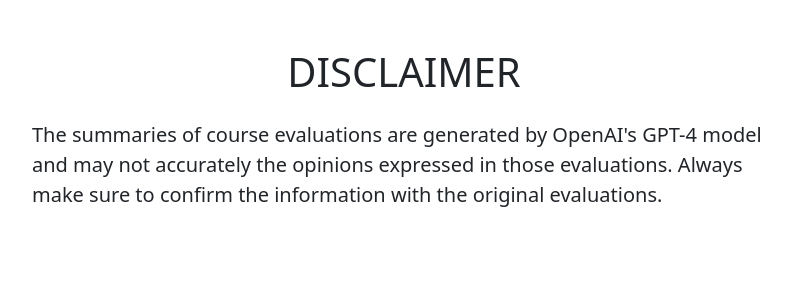
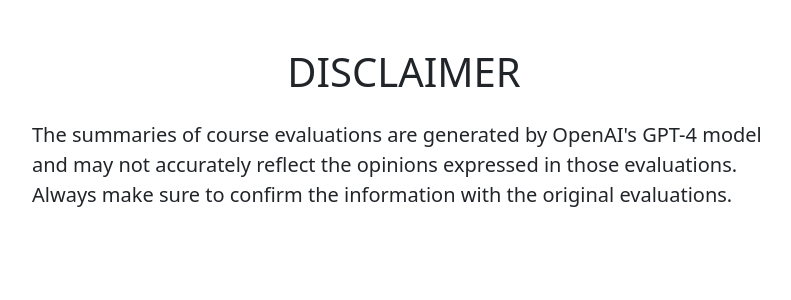
Before and after one commit to RAY2L/coursechat, a Node project: template views/pages/info.ejs in a window 1280 px wide. Shown: the part 55-355 px from the top of the page, without its empty margins (236-1027 px from the left). Run offline with Node 20 templates, Linux system fonts and the light colour scheme; the template is opened without the code that fills it, so the values that code supplies are empty; some libraries are stand-ins or nearby versions.

Commit message:
Fix disclaimer message

```diff
--- a/views/pages/info.ejs
+++ b/views/pages/info.ejs
@@ -7,7 +7,7 @@
     <div class="container" style="width: 60%">
       <p class="text-left lead">
         The summaries of course evaluations are generated by OpenAI's GPT-4
-        model and may not accurately the opinions expressed in those
+        model and may not accurately reflect the opinions expressed in those
         evaluations. Always make sure to confirm the information with the
         original evaluations.
       </p>
--- a/views/partials/first_time_modal.ejs
+++ b/views/partials/first_time_modal.ejs
@@ -18,7 +18,7 @@
       </div>
       <div class="modal-body lead">
         The summaries of course evaluations are generated by OpenAI's GPT-4
-        model and may not accurately the opinions expressed in those
+        model and may not accurately reflect the opinions expressed in those
         evaluations. Always make sure to confirm the information with the
         original evaluations. <br />
         <br />
```
